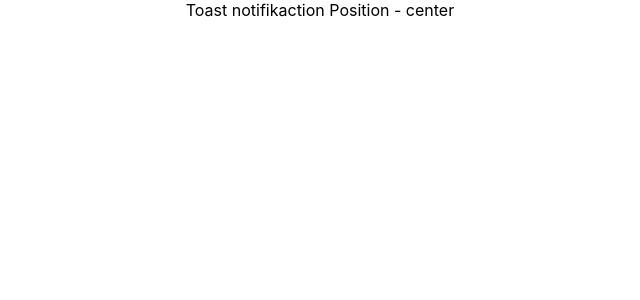
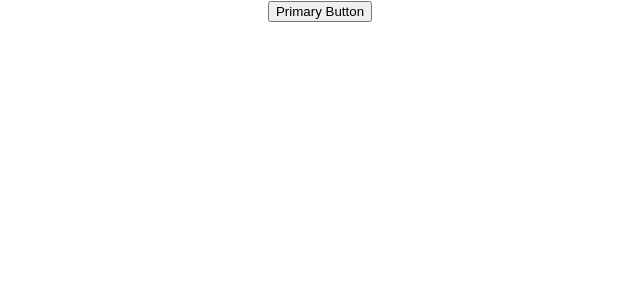
Before and after one commit to dzoniD/typescript-react-demo, a React (Create React App) app: page / in a window 1280 px wide. Shown: the top 300 px of the page, without its empty margins (320-960 px from the left). Built offline with nearby package versions, Linux system fonts and the light colour scheme.

Commit message:
wrapping html elements and omiting props

```diff
--- a/src/App.tsx
+++ b/src/App.tsx
@@ -18,6 +18,7 @@
 import { List } from './components/generics/List';
 import { RandomNumber } from './components/restrictions/RandomNumber';
 import { Toast } from './components/templateliterals/Toast';
+import { CustomButton } from './components/html/Button';
 
 function App() {
   const personName = {
@@ -44,7 +45,8 @@
 
   return (
     <div className="App">
-      <Toast position='center'/>
+      <CustomButton variant='primary' onClick={() => console.log('clicked')}> Primary Button </CustomButton>
+      {/* <Toast position='center'/> */}
       {/* <RandomNumber value={10} isPositive  /> */}
       {/* <List items={['Batman', 'Superman', 'Wonder Woman']} onClick={(item) => console.log(item)}/>
       <List items={[ 1, 2, 3 ]} onClick={(item) => console.log(item)}/> */}
--- /dev/null
+++ b/src/components/html/Button.tsx
@@ -0,0 +1,9 @@
+type ButtonProps = {
+    variant: 'primary' | 'secondary'
+    children: string
+} & Omit<React.ComponentProps<'button'>, 'children'>  //omitting props
+
+export const CustomButton = ({variant, children, ...rest}: ButtonProps) => {
+
+    return <button className={`class-with-${variant}`} {...rest}>{children}</button>
+}
--- /dev/null
+++ b/src/components/html/Input.tsx
@@ -0,0 +1,5 @@
+type InputProps = React.ComponentProps<'input'>
+
+ export const CustomInput = (props: InputProps ) => {
+     return <input {...props}/>
+ }
```
